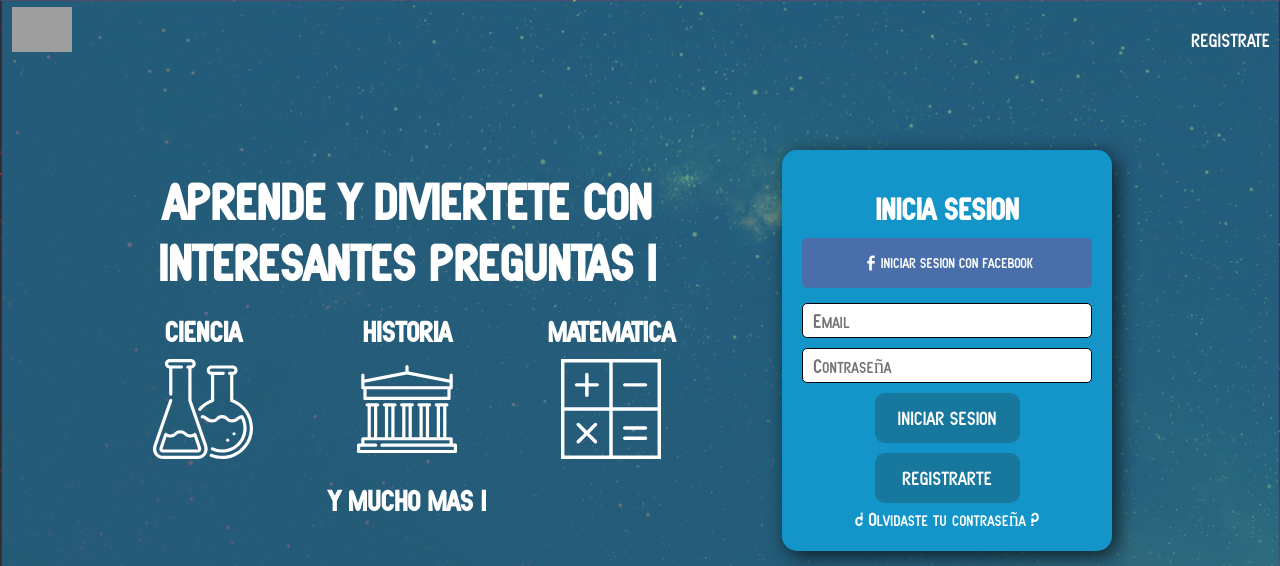
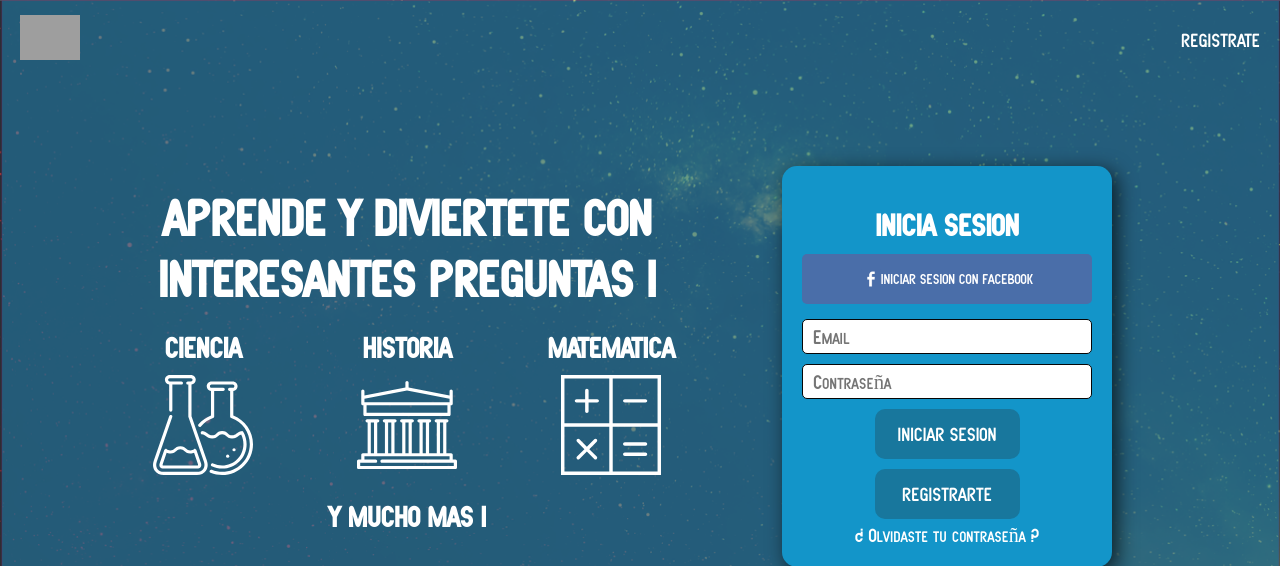
Before and after one commit to CodenityOrg/QuestionGame, a PHP site: page / in a window 1280 px wide. Shown: the top 566 px of the page. Run offline with PHP 8.4, Linux system fonts and the light colour scheme; some libraries are stand-ins or nearby versions; grey boxes are pictures that could not be loaded.

Commit message:
margenes de logo

```diff
--- a/css/header.css
+++ b/css/header.css
@@ -1,18 +1,18 @@
 .header__main {
     width: 100%;
-    height: 5em;
+    height: 6em;
 }
 .head__logo {
     width: 70px;
     height: 4em;
     float: left;
-    margin: 7px 07px;
+    margin: 15px 15px;
 }
 .opt__register {
     height: 5em;
     float: right;
     display: flex;
-    margin: 0 10px;
+    margin: 0 20px;
 }
 .opt__register a {
     margin: auto;
```
